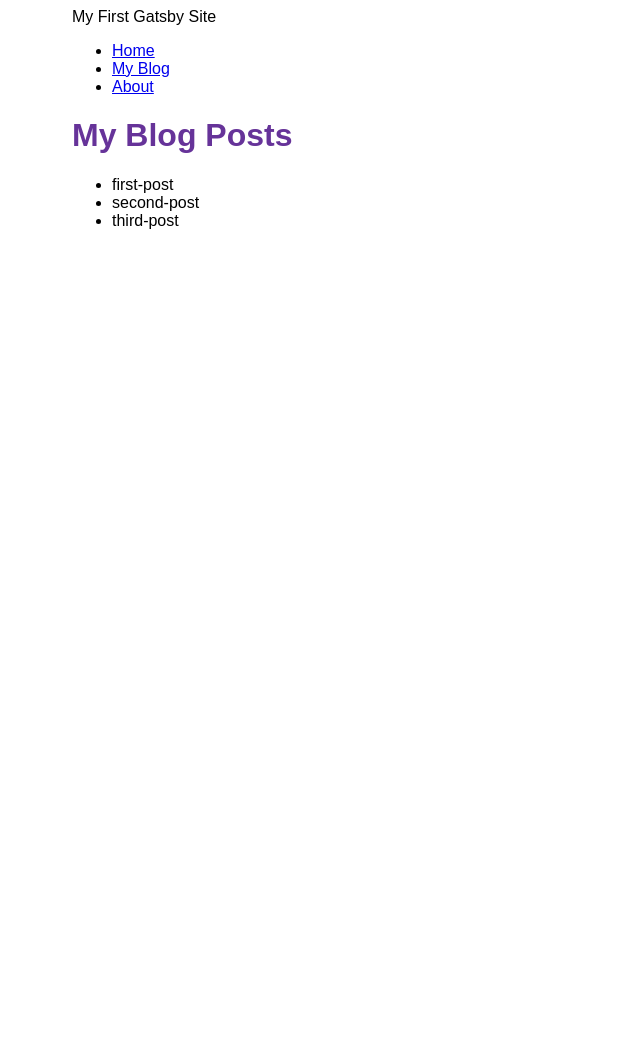
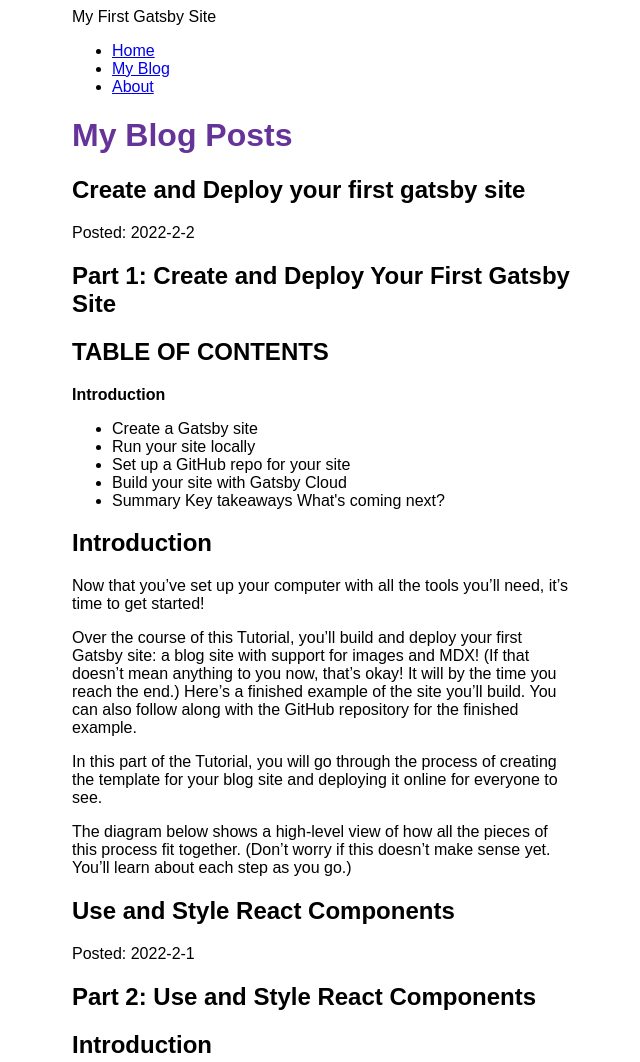
Before and after one commit to onegrit/my-first-gatsby-site, a Gatsby site: page /blog in a window 1280 px wide. Shown: the top 1062 px of the page, without its empty margins (318-958 px from the left). Before the commit the page ends 800 px from the top, so only its background shows below. Built offline with nearby package versions, Linux system fonts and the light colour scheme; Gatsby itself is replaced by a stand-in of ours.

Commit message:
Finished Gatsby Tutorial Part 5

```diff
--- a/blog/first-post.mdx
+++ b/blog/first-post.mdx
@@ -1,14 +1,19 @@
+---
+title: "Create and Deploy your first gatsby site"
+date: "2022-2-2"
+---
+
 # Part 1: Create and Deploy Your First Gatsby Site
-TABLE OF CONTENTS
-Introduction
-Create a Gatsby site
-Run your site locally
-Set up a GitHub repo for your site
-Build your site with Gatsby Cloud
-Summary
+## TABLE OF CONTENTS
+**Introduction**
+- Create a Gatsby site
+- Run your site locally
+- Set up a GitHub repo for your site
+- Build your site with Gatsby Cloud
+- Summary
 Key takeaways
 What's coming next?
-Introduction
+## Introduction
 Now that you’ve set up your computer with all the tools you’ll need, it’s time to get started!
 
 Over the course of this Tutorial, you’ll build and deploy your first Gatsby site: a blog site with support for images and MDX! (If that doesn’t mean anything to you now, that’s okay! It will by the time you reach the end.) Here’s a finished example of the site you’ll build. You can also follow along with the GitHub repository for the finished example.
--- a/blog/second-post.mdx
+++ b/blog/second-post.mdx
@@ -1,3 +1,7 @@
+---
+title: "Use and Style React Components"
+date: "2022-2-1"
+---
 # Part 2: Use and Style React Components
 ## Introduction
 In the previous part of the Tutorial, you started your first Gatsby site and used Gatsby Cloud to deploy it to the internet. Now that you have everything all set up, it’s time to make this site your own!
--- a/blog/third-post.mdx
+++ b/blog/third-post.mdx
@@ -1,3 +1,7 @@
+---
+title: "Add Features with Plugins"
+date: "2021-1-30"
+---
 # Part 3: Add Features with Plugins
 Introduction
 It can be a lot of work to build new features for a website. Luckily, by using Gatsby plugins, you can quickly add new functionality to your site without needing to build it from scratch yourself. Gatsby’s plugin ecosystem has thousands of prebuilt packages for you to choose from.
--- a/gatsby-config.js
+++ b/gatsby-config.js
@@ -13,5 +13,6 @@ module.exports = {
         path: `${__dirname}/blog`,
       },
     },
+    "gatsby-plugin-mdx",
   ],
 };
--- a/package.json
+++ b/package.json
@@ -14,8 +14,11 @@
     "clean": "gatsby clean"
   },
   "dependencies": {
+    "@mdx-js/mdx": "^1.6.22",
+    "@mdx-js/react": "^1.6.22",
     "gatsby": "^4.6.0",
     "gatsby-plugin-image": "^2.6.0",
+    "gatsby-plugin-mdx": "^3.6.0",
     "gatsby-plugin-sharp": "^4.6.0",
     "gatsby-source-filesystem": "^4.6.0",
     "react": "^17.0.1",
--- a/src/pages/blog.js
+++ b/src/pages/blog.js
@@ -1,26 +1,36 @@
-import { useStaticQuery, graphql } from "gatsby";
+import { graphql } from "gatsby";
+import { MDXRenderer } from "gatsby-plugin-mdx";
 import React from "react";
 import Layout from "../components/layout";
 
-const BlogPage = ({data}) => {
+const BlogPage = ({ data }) => {
   return (
     <Layout pageTitle="My Blog Posts">
-      <ul>
-          {data.allFile.nodes.map(node =>(
-              <li key={node.name}>{node.name}</li>
-          ))}
-      </ul>
+      {data.allMdx.nodes.map((node) => (
+        <article key={node.id}>
+          <h2>{node.frontmatter.title}</h2>
+          <p>Posted: {node.frontmatter.date}</p>
+          <MDXRenderer>
+              {node.body}
+          </MDXRenderer>
+        </article>
+      ))}
     </Layout>
   );
 };
 
 export const query = graphql`
-  query QueryBlog {
-    allFile {
-      nodes {
-        name
-      }
+  query {
+    allMdx(sort: {order: DESC, fields: frontmatter___date}) {
+        nodes {
+          frontmatter {
+            date
+            title
+          }
+          id
+          body
+        }
     }
-  }
-`;
+}`;
+
 export default BlogPage;
```
